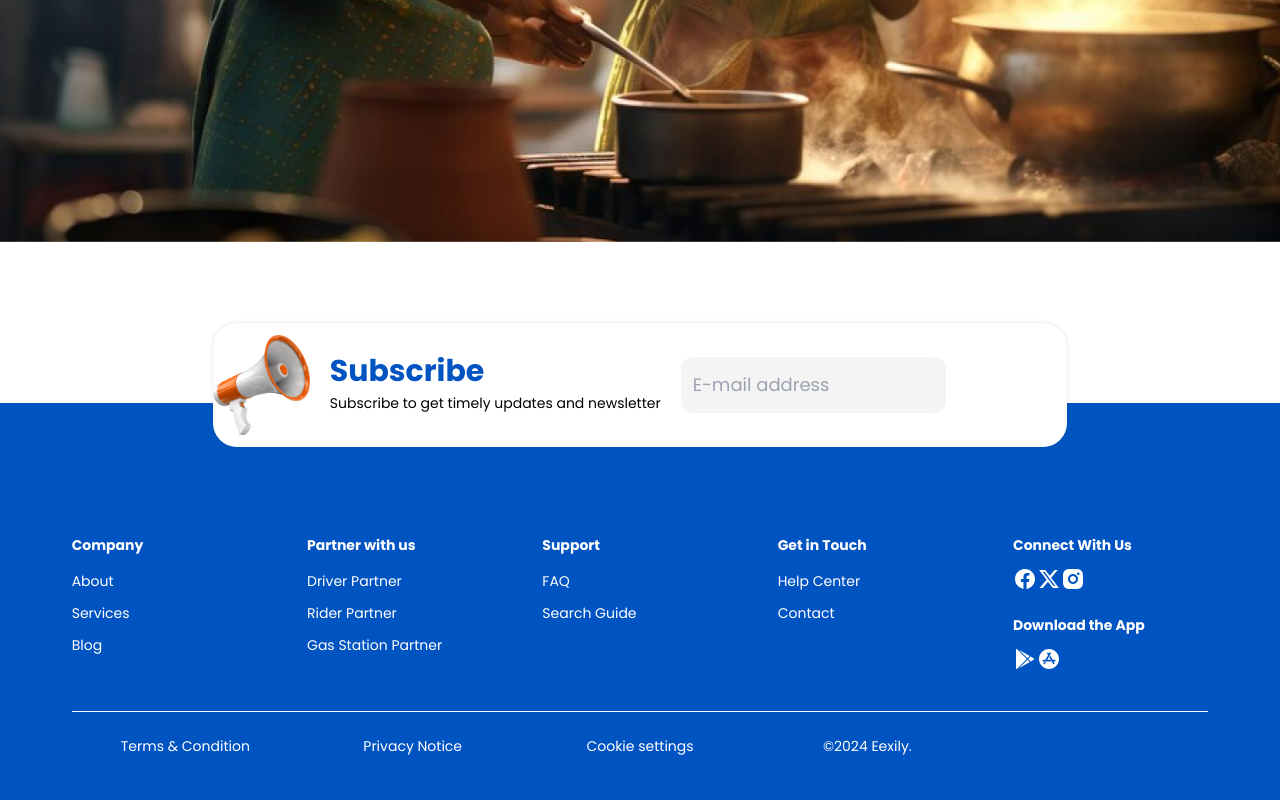
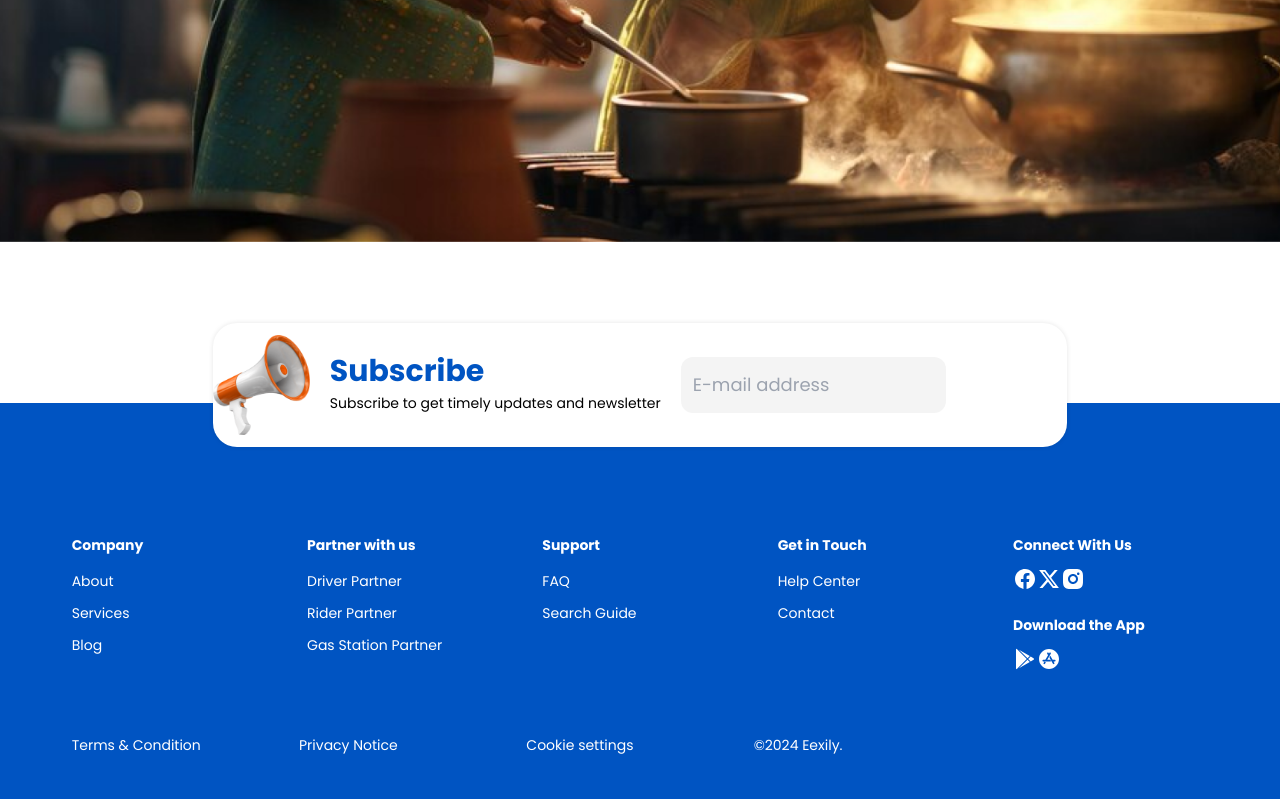
Before and after one commit to DevEmmy/eexily-landing-page, a Next.js app: page / in a window 1280 px wide. Shown: the part 5908-6708 px from the top of the page. Built offline with nearby package versions, Linux system fonts and the light colour scheme.

Commit message:
updated footer desktop design

```diff
--- a/src/app/page.tsx
+++ b/src/app/page.tsx
@@ -217,7 +217,7 @@ const page = () => {
         <motion.div
           ref={closerRef}
           animate={{
-            rotateZ: isCloserInView ? 0 : -20,
+            // rotateZ: isCloserInView ? 0 : -20,
             transition: {
               duration: 1,
               ease: "easeOut",
--- a/src/components/Footer/index.tsx
+++ b/src/components/Footer/index.tsx
@@ -129,7 +129,7 @@ const Footer = () => {
         </div>
       </div>
 
-      <div className='border-t w-full pt-5 border-t-white col-span-5 grid grid-cols-5 md:grid-cols-2 text-center md:justify-center md:items-center justify-between md:gap-5'>
+      <div className='md:border-t w-full pt-5 md:border-t-white col-span-5 grid grid-cols-5 md:grid-cols-2 md:text-center md:justify-center md:items-center justify-between md:gap-5'>
         <p>Terms & Condition</p>
         <p>Privacy Notice</p>
         <p>Cookie settings</p>
```
